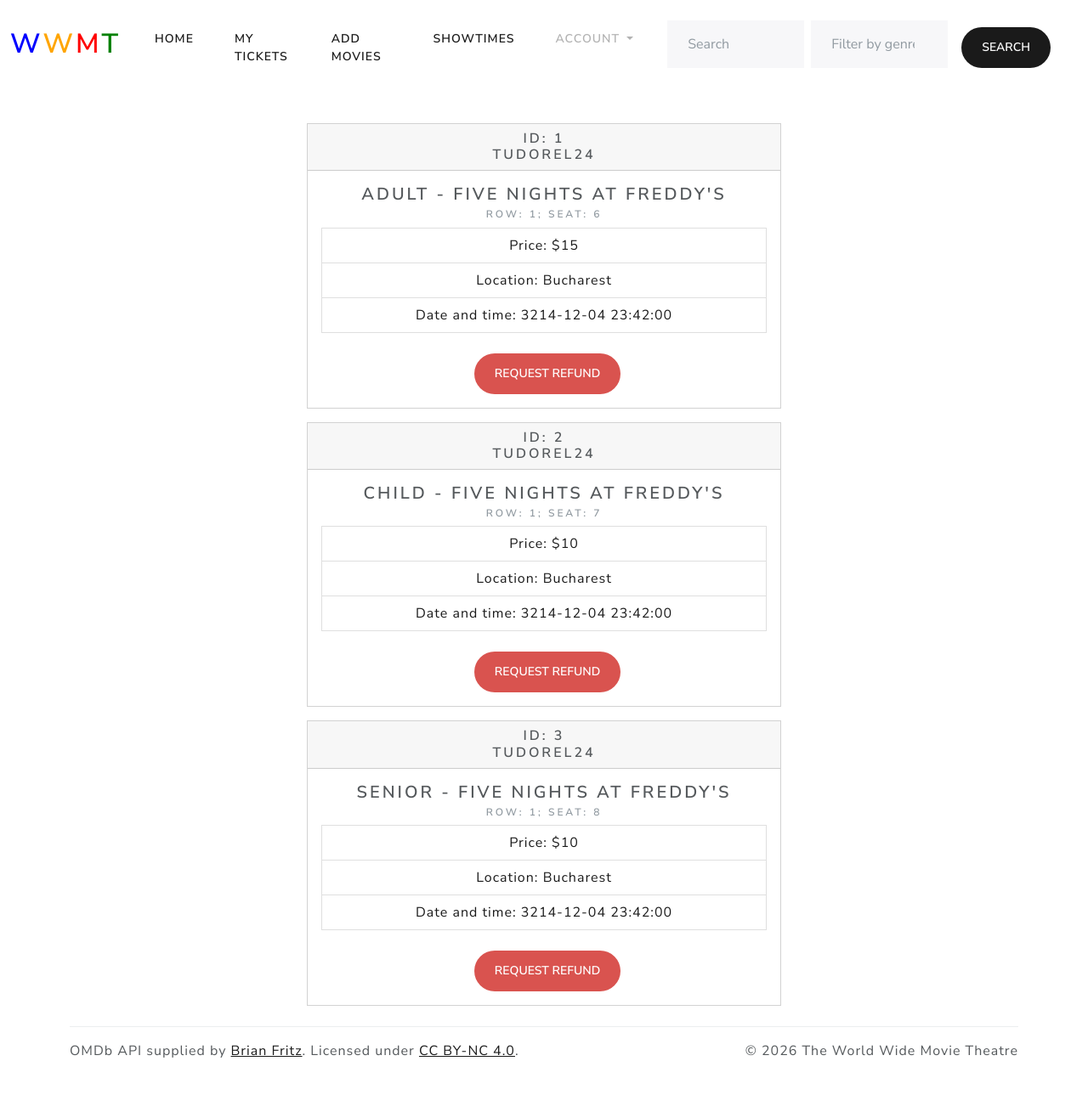
After one commit to AndrewTech2/World-Wide-Movie-Theatre, a Flask app: page /tickets in a window 1280 px wide. The commit adds this page. Shown: the whole page at 85% size. Run offline with Flask 3, Linux system fonts and the light colour scheme; a user stored in the database is signed in; data comes from the database, SQL or seed files in the repository; both versions use the stored data as it was after the commit; some libraries are stand-ins or nearby versions.

Commit message:
add tickets section

```diff
--- a/app.py
+++ b/app.py
@@ -24,6 +24,10 @@ app.secret_key = b'\xc7\xf8E\x8a\xa4\xb7\xa4\x90'
 app.config['SESSION_TYPE'] = "filesystem"
 app.config['SESSION_PERMANENT'] = False
 Session(app)
+
+@app.template_filter("capitalize")
+def capitalize(word):
+    return word.title()
 
 def admin_required(func):
     @wraps(func)
@@ -402,6 +406,10 @@ def buy():
         record = curr.execute("SELECT * FROM showtimes WHERE showtimes.id=?", (request.form.get("showtime_id"),)).fetchall()
         if not record:
             return render_template("error.html", error="Invalid showtime ID.", login=True, user=user, username=username)
+        # Render error if user books more than 10 tickets in total
+        user_ticket_count = curr.execute("SELECT count(id) FROM tickets WHERE user_id=? AND showtime_id=?", (session.get("user_id"),request.form.get("showtime_id"),)).fetchone()
+        if int(user_ticket_count[0]) + len(seats) > 10:
+            return render_template("error.html", error="Too many tickets (> 10) booked on a single user ID.", login=True, user=user, username=username)
         revenue = int(record[0][5])
         capacity = int(record[0][6])
         # Calculate new revenue, capacity
@@ -434,3 +442,17 @@ def buy():
         conn.commit()
         conn.close()
         return render_template("buy.html", user=user, username=username, showtime=record, seating=seating, capacity=record[6], showtime_id = record[0])
+
+@login_required
+@app.route("/tickets", methods=['GET'])
+def tickets():
+    # Get user credentials
+    conn = sqlite3.connect("wwmt.db")
+    curr = conn.cursor()
+    credentials = get_credentials(session.get('user_id'))
+    if not credentials:
+        return redirect("/")
+    user = credentials[0]
+    username = credentials[1]
+    tickets = curr.execute("SELECT * FROM tickets, showtimes, movies, users WHERE tickets.user_id=? AND tickets.showtime_id = showtimes.id AND showtimes.movie_id = movies.id AND tickets.user_id = users.id", (session.get("user_id"),))
+    return render_template("tickets.html", user=user, username=username, tickets=tickets)
--- a/templates/showtimes.html
+++ b/templates/showtimes.html
@@ -23,7 +23,7 @@ Showtimes
             <br>
             <a href="/statistics?id={{ showtime[0] }}" class="card-link">View statistics</a>
             <br>
-            <a href="/delete?id={{ showtime }}&type=showtime" class="card-link">Delete showtime</a>
+            <a href="/delete?id={{ showtime[0] }}&type=showtime" class="card-link">Delete showtime</a>
         </div>
         </div>
         {% endfor %}
--- /dev/null
+++ b/templates/tickets.html
@@ -0,0 +1,31 @@
+{% extends "layout_registered.html" %}
+
+{% block title %}
+    Tickets
+{% endblock %}
+
+{% block content %}
+<div class="container d-flex justify-content-center">
+    <div class="d-flex flex-column col-md-6">
+        {% for ticket in tickets %}
+        <div class="card mt-3">
+        <h5 class="card-header">ID: {{ ticket[0] }} <br> {{ ticket[25] }}</h5>
+        <div class="card-body">
+            <h4 class="card-title">{{ ticket[6] | capitalize }} - {{ ticket[15] }}</h4>
+            <h6 class="card-subtitle mb-2 text-muted">Row: {{ ticket[4] }}; Seat: {{ ticket[5] }}</h6>
+            <ul class="list-group">
+                <li class="list-group-item"><p class="card-text">Price: <strong>${{ ticket[3] }}</strong></p></li>
+                <li class="list-group-item"><p class='card-text'>Location: <strong>{{ ticket[11] }}</strong></p></li>
+                <li class="list-group-item"><p class='card-text'>Date and time: <strong>{{ ticket[10] }}</strong></p></li>
+                <p></p>
+            </ul>
+            <form method="get" action="/refund">
+                <input type="hidden" name="ticket_id" value="{{ ticket[0] }}">
+                <button type="submit" class="btn btn-danger">Request refund</button>
+            </form>
+        </div>
+        </div>
+        {% endfor %}
+    </div>
+</div>
+{% endblock %}
```
Also changed, not shown: wwmt.db, 2 other files.
